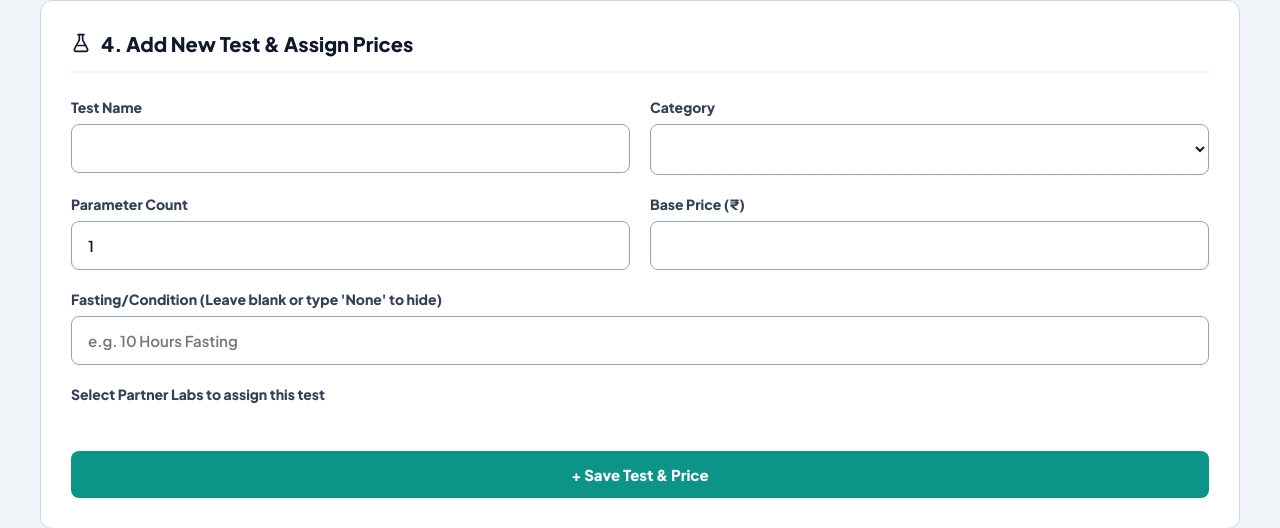
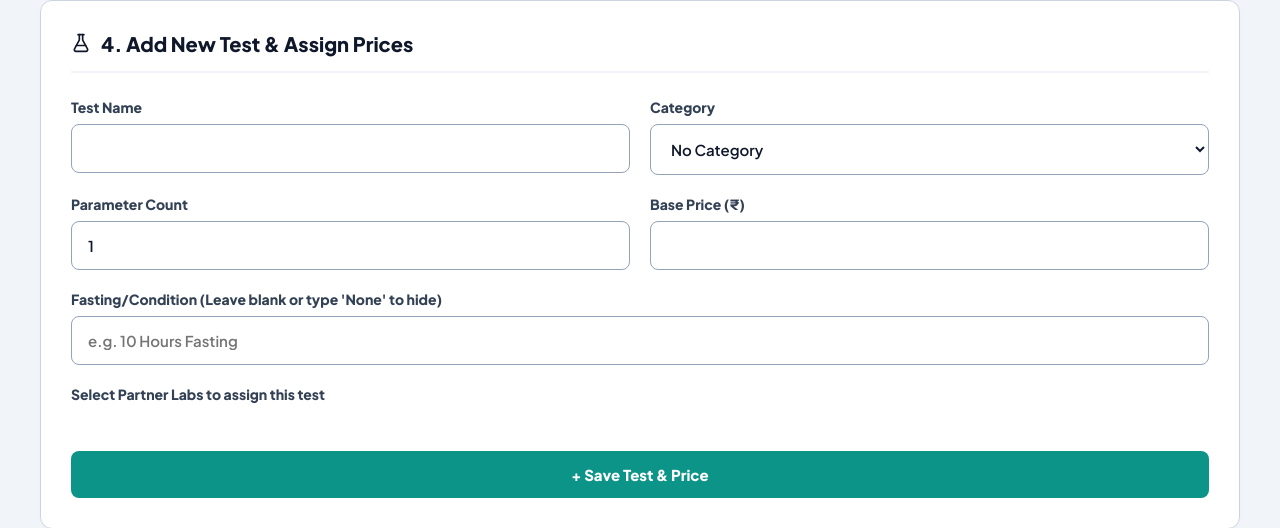
Before and after one commit to lab81617-del/caredrop-website, a Flask app: page /admin in a window 1280 px wide, after a click on "Manage Inventory & Labs". Shown: the part 866-1394 px from the top of the page. Run offline with Flask 3, Linux system fonts and the light colour scheme; the visitor is signed in with stand-in values (Sample User, id 1); data that the repository does not hold is empty; some libraries are stand-ins or nearby versions.

Commit message:
Update admin.html

```diff
--- a/templates/admin.html
+++ b/templates/admin.html
@@ -95,7 +95,6 @@
                         </td>
                         <td style="font-weight: 800; font-size: 18px;">₹{{ order.total_amount }}</td>
 
-                        <!-- NEW: Assign Team & Payout Form -->
                         <td>
                             <form action="/admin/assign-order" method="POST" style="margin:0; display: flex; flex-direction: column; gap: 8px;">
                                 <input type="hidden" name="order_id" value="{{ order.id }}">
@@ -211,7 +210,7 @@
             </div>
         </div>
 
-     <div class="card table-wrapper" style="margin-bottom: 30px;">
+       <div class="card table-wrapper" style="margin-bottom: 30px;">
             <div class="form-title" style="padding: 20px 20px 0 20px; border:none; margin:0; color: #DC2626;">
                 <i data-lucide="database" style="width: 20px; height: 20px;"></i> 3. Master Test Dictionary (Delete Typos Here)
             </div>
@@ -222,7 +221,7 @@
                     {% for t in master_tests %}
                     <tr>
                         <td style="font-weight: 800; text-transform: capitalize;">{{ t.name }}</td>
-                        <td style="font-size: 13px; font-weight: 700;">{{ t.category_name }}</td>
+                        <td style="font-size: 13px; font-weight: 700;">{{ t.category_name or 'Uncategorized' }}</td>
                         <td style="font-size: 13px; color: #B45309; font-weight: 700;">{{ t.fasting_requirement }}</td>
                         <td>
                             <form action="/admin/delete-master-test/{{ t.id }}" method="POST" style="margin:0;" onsubmit="return confirm('WARNING: This will permanently delete this test from ALL labs and packages. Continue?');">
@@ -235,14 +234,14 @@
             </table>
         </div>
 
-        <!-- FIXED LAYOUT FOR ADDING TESTS -->
         <div class="card form-container">
             <div class="form-title"><i data-lucide="flask-conical" style="width: 20px; height: 20px;"></i> 4. Add New Test & Assign Prices</div>
-            <form action="/admin/add-test" method="POST">
+            <!-- FIXED: Added form validation below -->
+            <form action="/admin/add-test" method="POST" onsubmit="return validateTestForm(this)">
                 <!-- Row 1: Details -->
                 <div class="form-grid">
                     <div class="input-group"><label>Test Name</label><input type="text" name="test_name" required></div>
-                    <div class="input-group"><label>Category</label><select name="category_id">{% for cat in categories %}<option value="{{ cat.id }}">{{ cat.name }}</option>{% endfor %}</select></div>
+                    <div class="input-group"><label>Category</label><select name="category_id"><option value="">No Category</option>{% for cat in categories %}<option value="{{ cat.id }}">{{ cat.name }}</option>{% endfor %}</select></div>
                 </div>
 
                 <!-- Row 2: Pricing & Params -->
@@ -286,7 +285,7 @@
                     {% for item in inventory %}
                     <tr class="inv-row">
                         <td style="font-weight: 800; color: #0F172A; text-transform: capitalize;" class="inv-name">{{ item.test_name }}</td>
-                        <td style="font-size: 13px; color: #64748B; font-weight: 700;">{{ item.category_name }}</td>
+                        <td style="font-size: 13px; color: #64748B; font-weight: 700;">{{ item.category_name or 'Uncategorized' }}</td>
                         <td><span class="badge" style="background:#F1F5F9; border:1px solid #CBD5E1; color:#475569;">{{ item.lab_name }}</span></td>
                         <td style="font-size: 13px; font-weight: 700; color: #475569;">{{ item.parameter_count }} Params</td>
                         <td style="font-weight: 800; color: #0D9488; font-size: 16px;">₹{{ item.price }}</td>
@@ -426,6 +425,16 @@
 <script>
     lucide.createIcons();
 
+    // NEW FORM VALIDATION TO PREVENT EMPTY CHECKBOX SAVES
+    function validateTestForm(form) {
+        const checkboxes = form.querySelectorAll('input[name="lab_ids"]:checked');
+        if(checkboxes.length === 0) {
+            alert('Wait! You must check the box for at least one Partner Lab before you save this test.');
+            return false;
+        }
+        return true;
+    }
+
     function filterTests() {
         let input = document.getElementById('testSearch').value.toLowerCase();
         let labels = document.querySelectorAll('.test-label');
```
